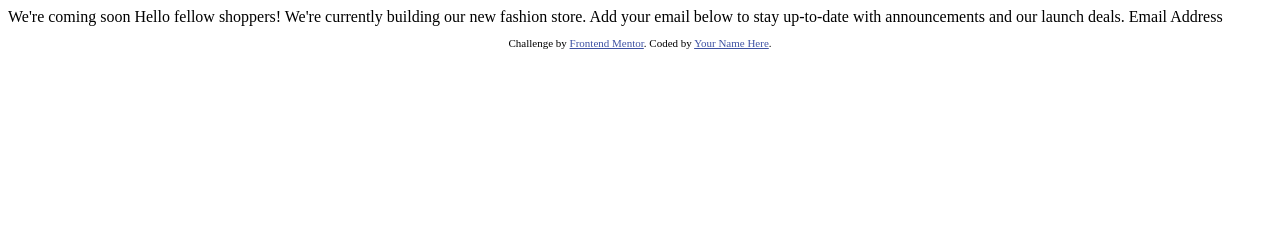
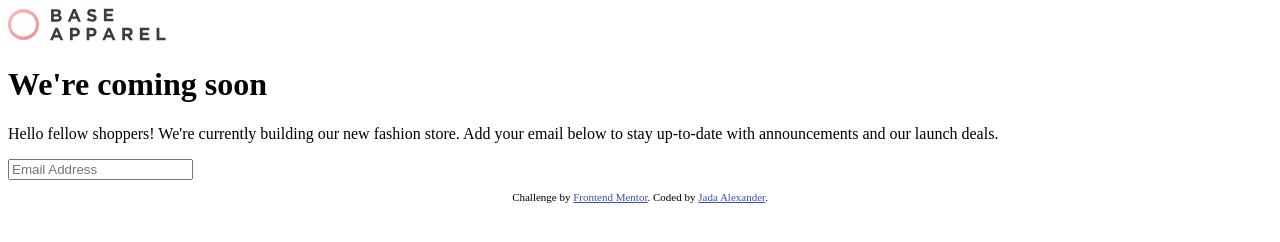
Before and after one commit to jalexandertech/BaseApparelProject, a plain HTML site: page index.html in a window 1280 px wide. Drawn offline with Linux system fonts and the light colour scheme.

Commit message:
Add HTML elements

```diff
--- a/index.html
+++ b/index.html
@@ -16,17 +16,20 @@
 </head>
 <body>
 
-  We're coming soon
+  <img src="images\logo.svg" alt="Base Apparel Logo">
+  <h1>We're coming soon</h1>
 
-  Hello fellow shoppers! We're currently building our new fashion store.
-  Add your email below to stay up-to-date with announcements and our launch deals.
+  <p>Hello fellow shoppers! We're currently building our new fashion store.
+  Add your email below to stay up-to-date with announcements and our launch deals.</p>
 
-  Email Address
+  <form>
+     <input type="text" placeholder="Email Address">
+  </form>
 
   <footer>
     <p class="attribution">
       Challenge by <a href="https://www.frontendmentor.io?ref=challenge" target="_blank">Frontend Mentor</a>.
-      Coded by <a href="#">Your Name Here</a>.
+      Coded by <a href="#">Jada Alexander</a>.
     </p>
   </footer>
 </body>
```
